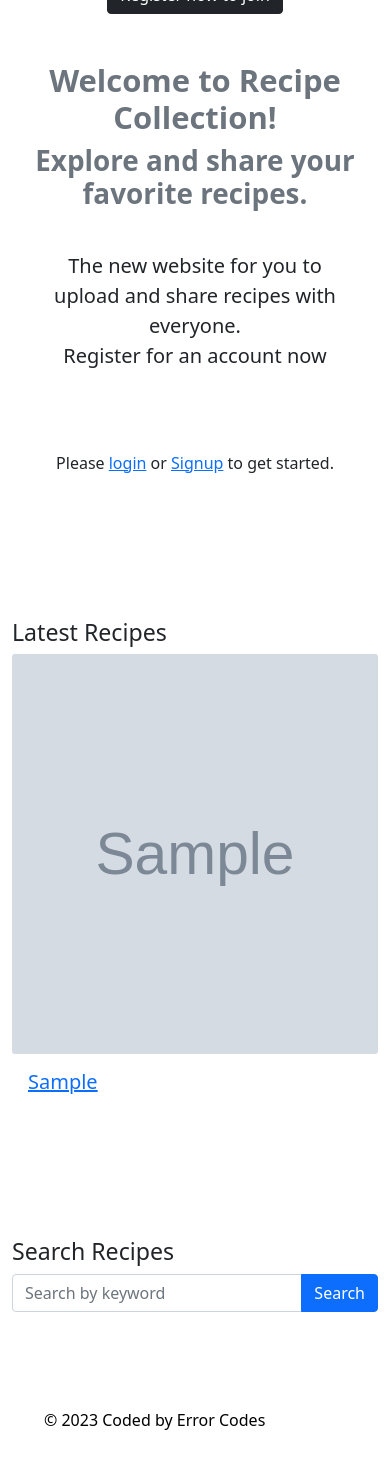
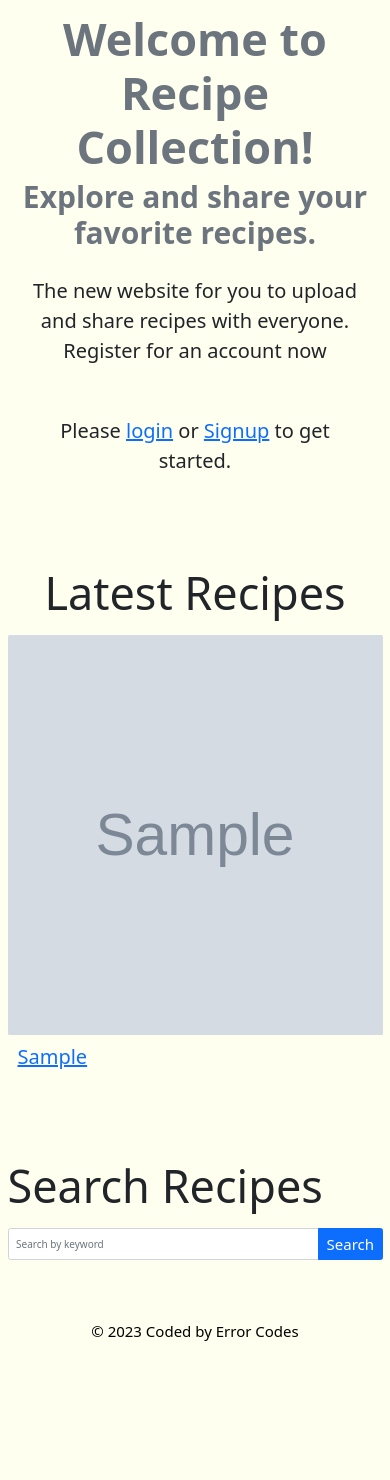
Before and after one commit to leverh/django4, a Django app: page / in a window 390 px wide. Shown: the part 695-2175 px from the top of the page. After the commit the page ends 2036 px from the top, so only its background shows below. Run offline with Django 3.2, Linux system fonts and the light colour scheme; tables that the repository leaves empty hold one stand-in row (values such as "Sample post"); grey boxes marked "Sample" are stand-in pictures.

Commit message:
Add general CSS rules (html font size, font sizes, background-color, media queries for home.html, brand icon for navbar. Add footer to base.html. Add styles to base, home html's

```diff
--- a/static/css/styles.css
+++ b/static/css/styles.css
@@ -1,3 +1,46 @@
+/* GENERAL */
+
+* {
+  padding: 0;
+  margin: 0;
+  box-sizing: border-box;
+}
+
+html {
+  font-size: 62.5%;
+}
+
+body {
+  background-color: #FFFFF0;
+}
+
+.btn {
+  font-size: 1.5rem;
+}
+
+h1 {
+  font-size: 6rem;
+}
+
+h2 {
+  font-size: 5rem;
+}
+
+h3 {
+  font-size: 4.5rem;
+}
+
+h4 {
+  font-size: 3rem;
+}
+
+h5 {
+  font-size: 2rem;
+}
+
+
+/* MODAL STYLES */
+
 #signup-success-modal {
     display: none;
     position: fixed;
@@ -32,6 +75,26 @@
     color: black;
     text-decoration: none;
     cursor: pointer;
+  }
+
+  /* BASE */
+
+  li.nav-item {
+    font-size: 1.5rem;
+  }
+
+  .back-btn {
+    background-color: inherit;
+  }
+
+  .navbar-brand {
+    font-size: 1.5rem;
+    margin-left: 1rem;
+  }
+
+  footer p {
+    font-size: 1.5rem;
+    text-align: center;
   }
 
   /* LOGIN */
@@ -99,7 +162,7 @@
   position: relative;
   object-fit: cover;
   width: 100%;
-  max-height: 30rem ;
+  max-height: 50rem;
   opacity: .8;
   transition: transform 2s ease;
   /* -webkit-mask-image:-webkit-gradient(linear, left top, left bottom, from(rgba(0,0,0,1.5)), to(rgba(0,0,0,.6))); */
@@ -113,8 +176,6 @@
   overflow: hidden;
 }
 
-
-
 .hero-content {
   position: absolute;
   top: 40%;
@@ -125,7 +186,7 @@
 }
 
 .hero-title {
-  font-size: 3rem;
+  font-size: 6rem;
   font-weight: bold;
   opacity: 1;
   text-shadow: 2px 2px 4px rgba(0, 0, 0, 0.5);
@@ -135,10 +196,68 @@
   border: none;
 }
 
+.hero-btn {
+  box-shadow: 2px 2px 4px rgba(0, 0, 0, 0.5);
+  background-color: #FFFFF0;
+}
+
 .btn-light:hover {
   background-color: black;
-  color: white;
+  color: #FFFFF0;
 
+}
+
+.a.btn.btn-dark {
+  border: none;
+}
+
+a.btn.btn-dark:hover {
+  background-color: #FFFFF0;
+  color: #000;
+  border: none;
+}
+
+.home-text {
+  opacity: 1;
+}
+
+.home-cont-text h3{
+  font-size: 4.5rem;
+}
+
+.home-cont-text h4 {
+  font-size: 3rem;
+}
+
+.home-cont-text p, .text-body {
+  font-size: 2rem !important;
+}
+
+.recipe-home-cont h3 {
+  text-align: center;
+}
+
+.card-body {
+  background-color: #FFFFF0;
+}
+
+@media (max-width: 780px) {
+  .hero-container {
+    position: relative;
+    display: flex;
+    flex-direction: column;
+  }
+
+}
+
+@media (max-width: 445px) {
+  .hero-container h1 {
+    font-size: 3.5rem;
+  }
+
+  .hero-btn {
+    font-size: 1.2rem;
+  }
 }
 
   /* .hero-btn {
--- a/templates/base.html
+++ b/templates/base.html
@@ -10,7 +10,7 @@
        <title>Recipe Collection</title>
     </head>
 
-<body class="bg-white">
+<body>
     <nav class="navbar navbar-light navbar-expand-md py-3">
         <div class="container">
             <img src="https://res.cloudinary.com/dmtxhbwvw/image/upload/v1689841619/radish_3_po3vbt.png" class="logo-img" alt="logo image of a small red raddish">
@@ -37,7 +37,7 @@
                 </ul>
                 <div class="d-flex">
                     {% if not user.is_authenticated %}
-                        <a class="btn btn-light me-2" href="{% url 'login' %}">Login</a>
+                        <a class="btn btn-light me-2 back-btn" href="{% url 'login' %}">Login</a>
                         <a class="btn btn-dark" href="{% url 'signup' %}">Signup</a>
                     {% else %}
                         <a class="btn btn-light me-2" href="{% url 'logout' %}">Logout</a>
--- a/templates/home.html
+++ b/templates/home.html
@@ -2,7 +2,7 @@
 {% load static %}
 {% block content %}
 
-<section style="color: #ffffff;">
+<section>
 <div class="container text-center hero-container">
   <div class="hero-image-cont">
     <img src="https://res.cloudinary.com/dmtxhbwvw/image/upload/v1689691374/jacopo-maia--gOUx23DNks-unsplash-resized_hzhgqr.jpg" id="zoom-image" class="hero-image" alt="image of a market stall with many different colourful vegetables and fruits">
@@ -10,7 +10,7 @@
     <div class="py-4 px-3 hero-content">
         <h1 class="display-1 fw-bold hero-title">Make Healthy<br>Choices</h1>
         {% if not user.is_authenticated %}
-        <a class="btn btn-light" href="{% url 'signup' %}">Register now to join</a>
+        <a class="btn btn-light hero-btn" href="{% url 'signup' %}">Register now to join</a>
         {% endif %}
     </div>
 </div>
@@ -28,7 +28,7 @@
 
 
 <section class="py-5 home-text">
-<div class="container">
+<div class="container home-cont-text">
   <div class="row">
     <div class="col-md-12 text-center">
       <h3 class="display-5 fw-bold text-muted">Welcome to Recipe Collection!</h3>
@@ -46,8 +46,8 @@
 </section>
 
 <section class="py-5">
-  <div class="container">
-    <h3>Latest Recipes</h3>
+  <div class="container recipe-home-cont">
+    <h3 class="mb-4">Latest Recipes</h3>
     <div class="row">
       {% for recipe in recipes %}
         <div class="col-sm-6 col-md-4 mb-4">
@@ -71,7 +71,7 @@
 
 <section class="py-5">
   <div class="container">
-    <h3>Search Recipes</h3>
+    <h3 class="mb-4">Search Recipes</h3>
     <form action="{% url 'recipe-search' %}" method="GET">
       <div class="input-group mb-3">
         <input type="text" name="q" class="form-control" placeholder="Search by keyword">
```
